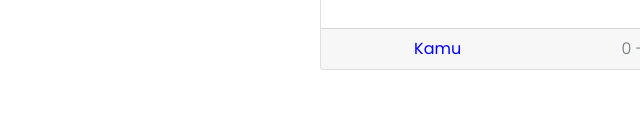
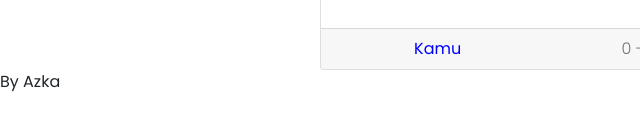
Before and after one commit to AYANGNEBY12/Suit-Azka, a plain HTML site: page index.html in a window 1280 px wide. Shown: the part 145-276 px from the top of the page, 0-640 px from the left. Drawn offline with nearby package versions, Linux system fonts and the light colour scheme.

Commit message:
Update index.html

```diff
--- a/index.html
+++ b/index.html
@@ -60,6 +60,7 @@
   <!-- TODO: Add SDKs for Firebase products that you want to use
        https://firebase.google.com/docs/web/setup#available-libraries -->
   <script src="https://www.gstatic.com/firebasejs/8.7.1/firebase-analytics.js"></script>
+<p>By Azka</p>
 
 
 </body>
```
